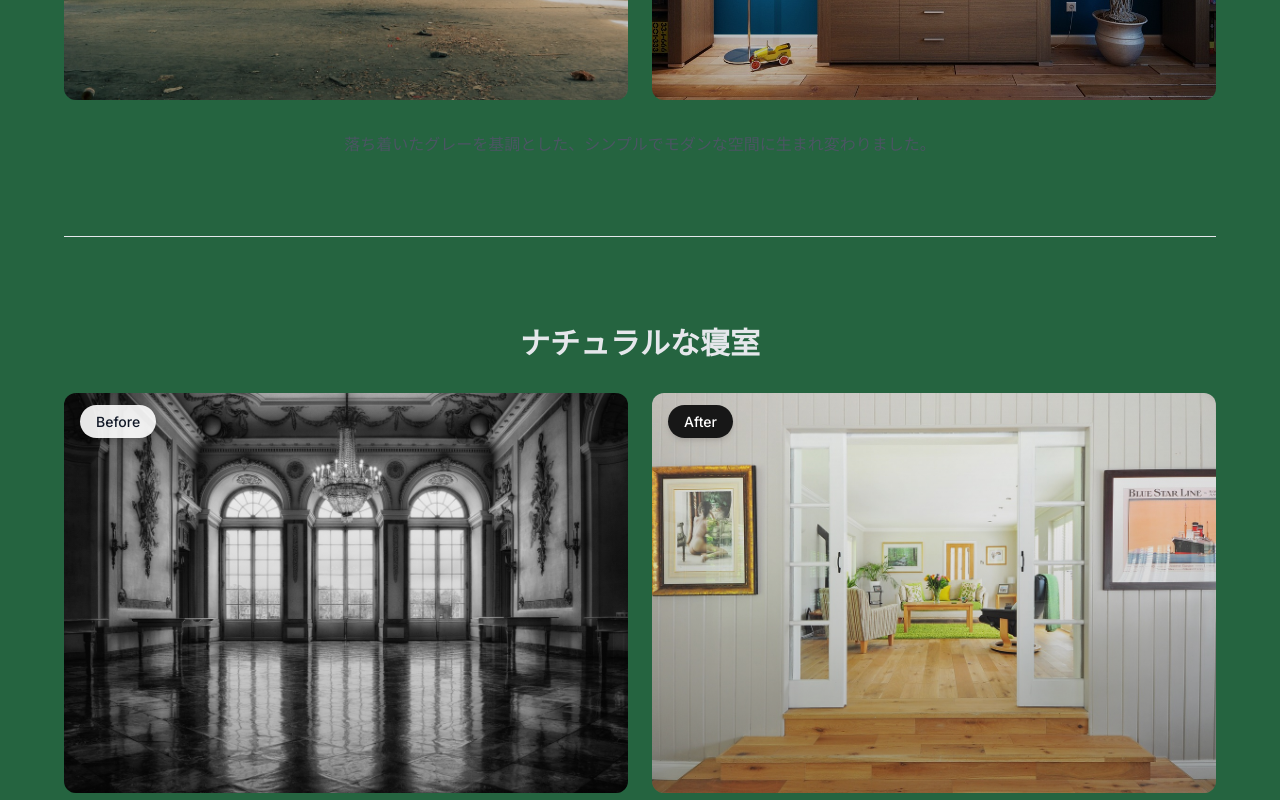
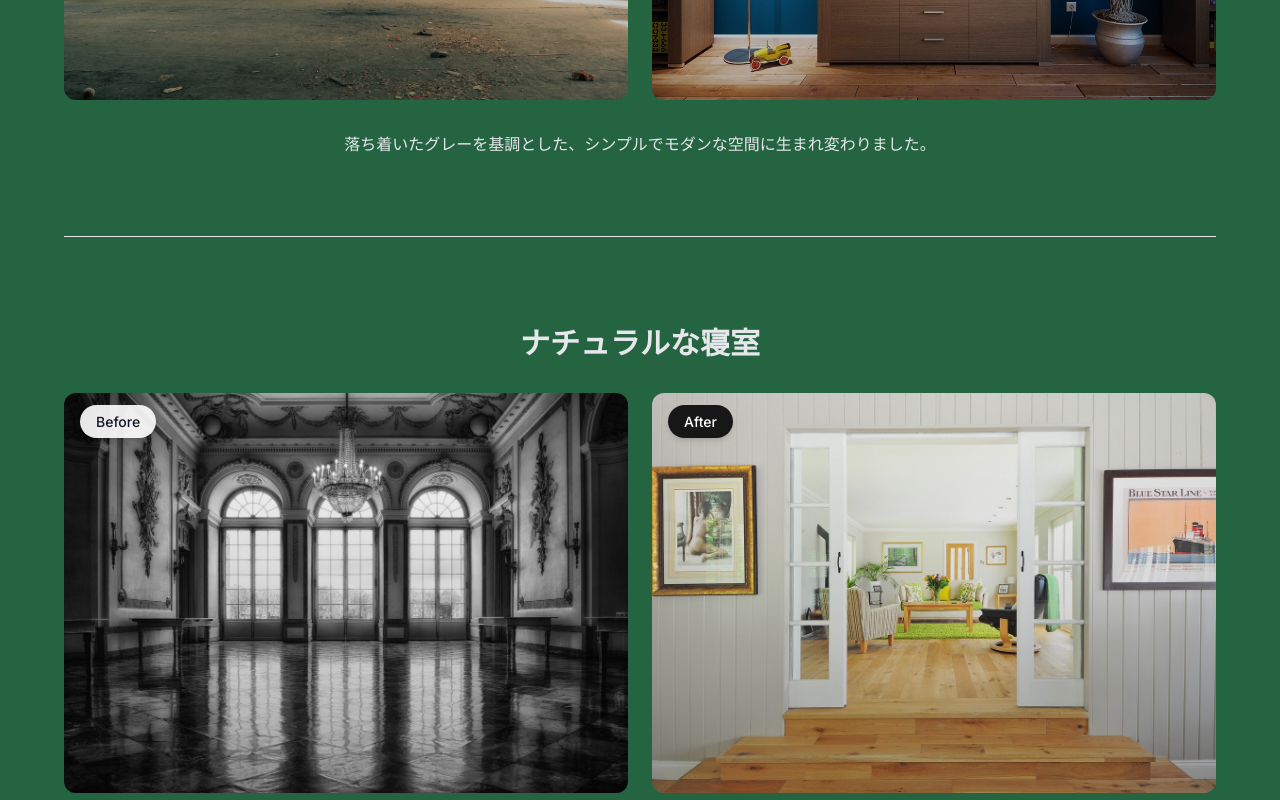
Before and after one commit to tanakakundagane/tanakainterior, a Next.js app: page / in a window 1280 px wide. Shown: the part 2320-3120 px from the top of the page. Built offline with nearby package versions, Linux system fonts and the light colour scheme.

Commit message:
施工事例のtextの色の修正

```diff
--- a/src/components/home/works-section.tsx
+++ b/src/components/home/works-section.tsx
@@ -135,7 +135,7 @@ export function WorksSection() {
                 </div>
 
                 <div className="mt-8 max-w-2xl mx-auto text-center">
-                  <p className="text-gray-600 mb-6">{work.description}</p>
+                  <p className="text-gray-200 mb-6">{work.description}</p>
                   {/* <Button variant="outline" asChild>
                     <Link href={`/works/${work.id}`}>詳しく見る</Link>
                   </Button> */}
```
